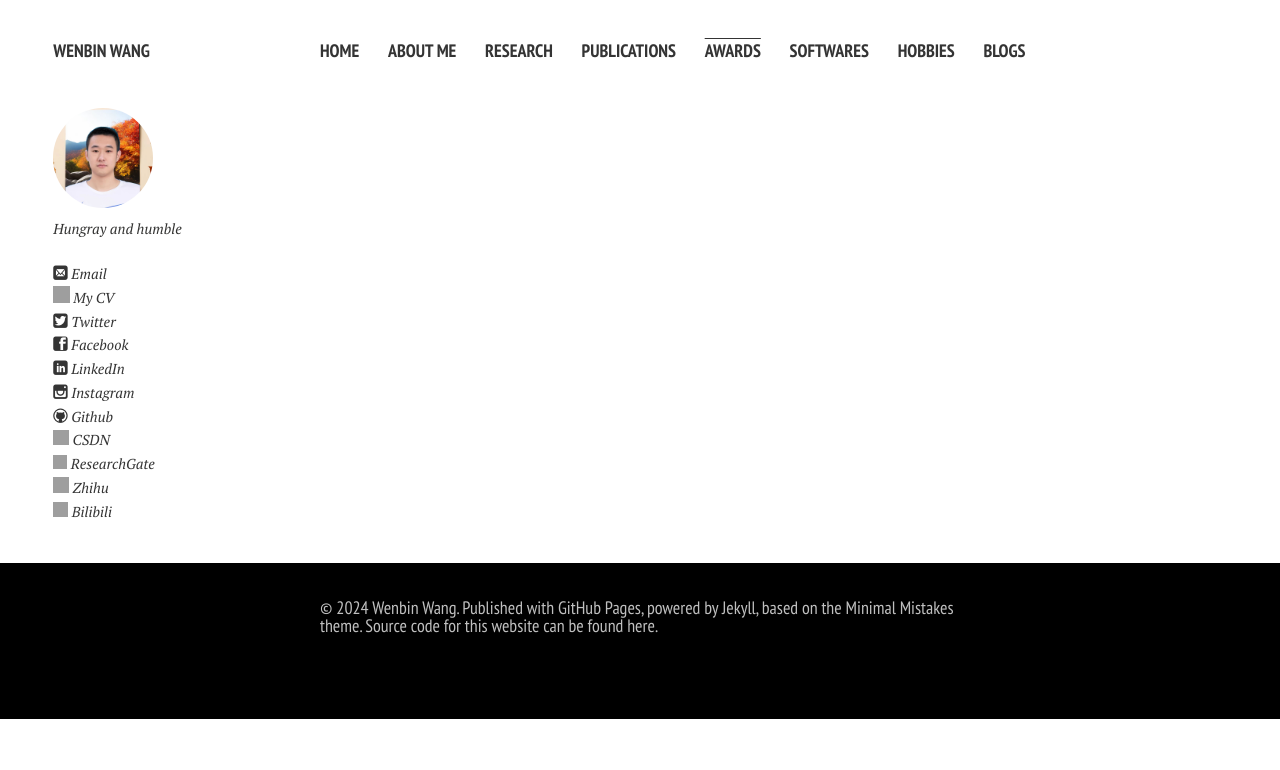
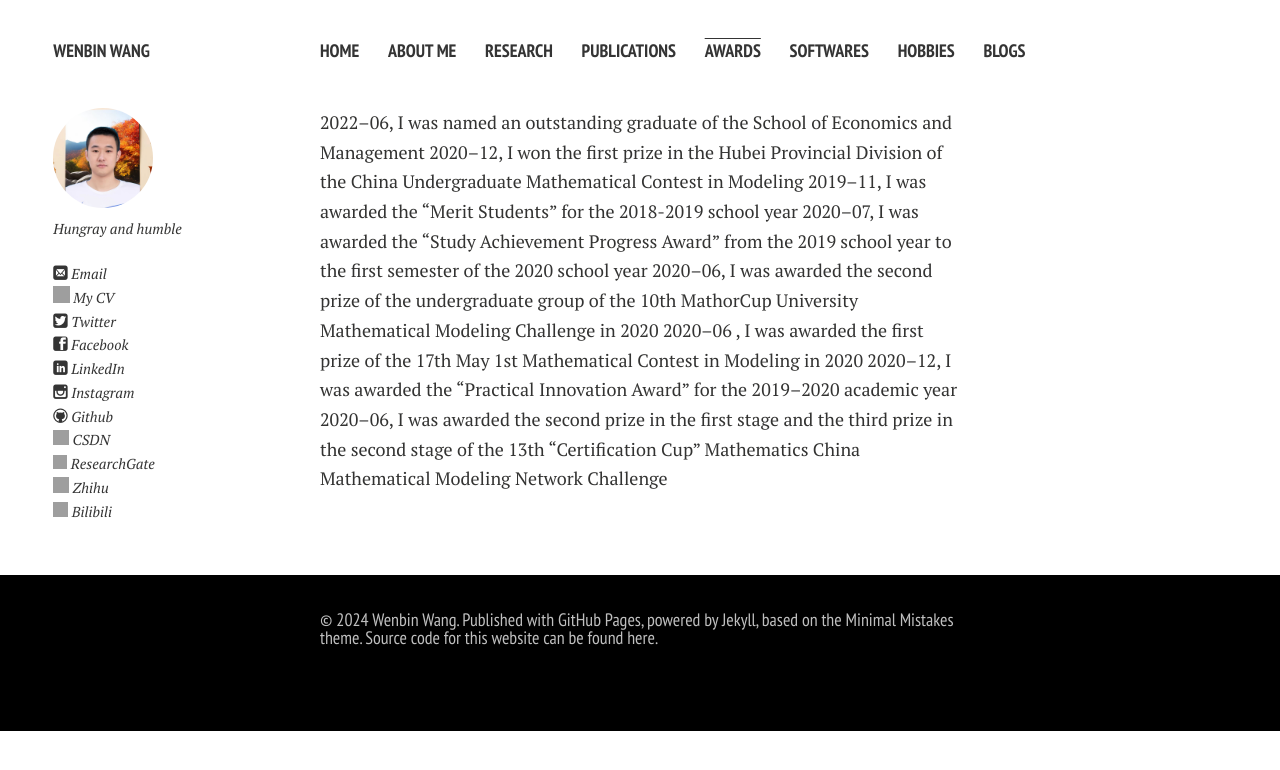
Before and after one commit to LuminaryAlexander/LuminaryAlexander.github.io, a Jekyll site: the page built from awards.md, in a window 1280 px wide. Shown: the top 770 px of the page. Built offline with Jekyll 4.4.1, drawn with Linux system fonts in a browser that asks for light colours; nearby versions of some CDN libraries; comment, search, counter and statistics services are not loaded; a style sheet for code colours, icons or effects is not loaded; grey boxes are pictures that could not be loaded.

Commit message:
Update awards.md

```diff
--- a/awards.md
+++ b/awards.md
@@ -3,3 +3,22 @@ layout: page
 permalink: /awards/index.html
 title: Awards
 ---
+
+
+
+2022--06, I was named an outstanding graduate of the School of Economics and
+Management
+2020--12, I won the first prize in the Hubei Provincial Division of the China
+Undergraduate Mathematical Contest in Modeling
+2019--11, I was awarded the "Merit Students" for the 2018-2019 school year
+2020--07, I was awarded the "Study Achievement Progress Award" from the 2019
+school year to the first semester of the 2020 school year
+2020--06, I was awarded the second prize of the undergraduate group of the 10th
+MathorCup University Mathematical Modeling Challenge in 2020
+2020--06 , I was awarded the first prize of the 17th May 1st Mathematical Contest in
+Modeling in 2020
+2020--12, I was awarded the "Practical Innovation Award" for the 2019--2020
+academic year
+2020--06, I was awarded the second prize in the first stage and the third prize in the
+second stage of the 13th "Certification Cup" Mathematics China Mathematical
+Modeling Network Challenge
```
